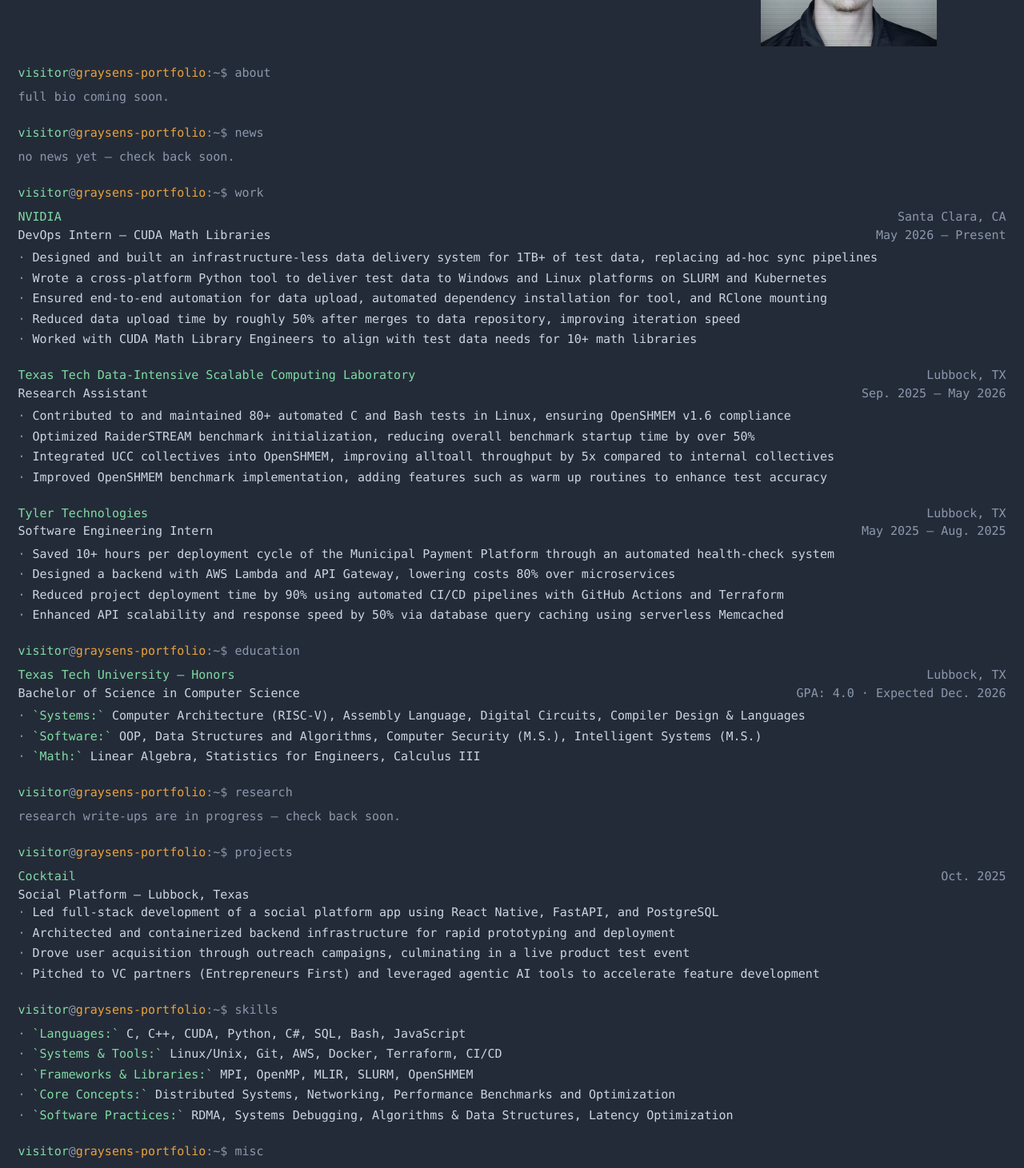
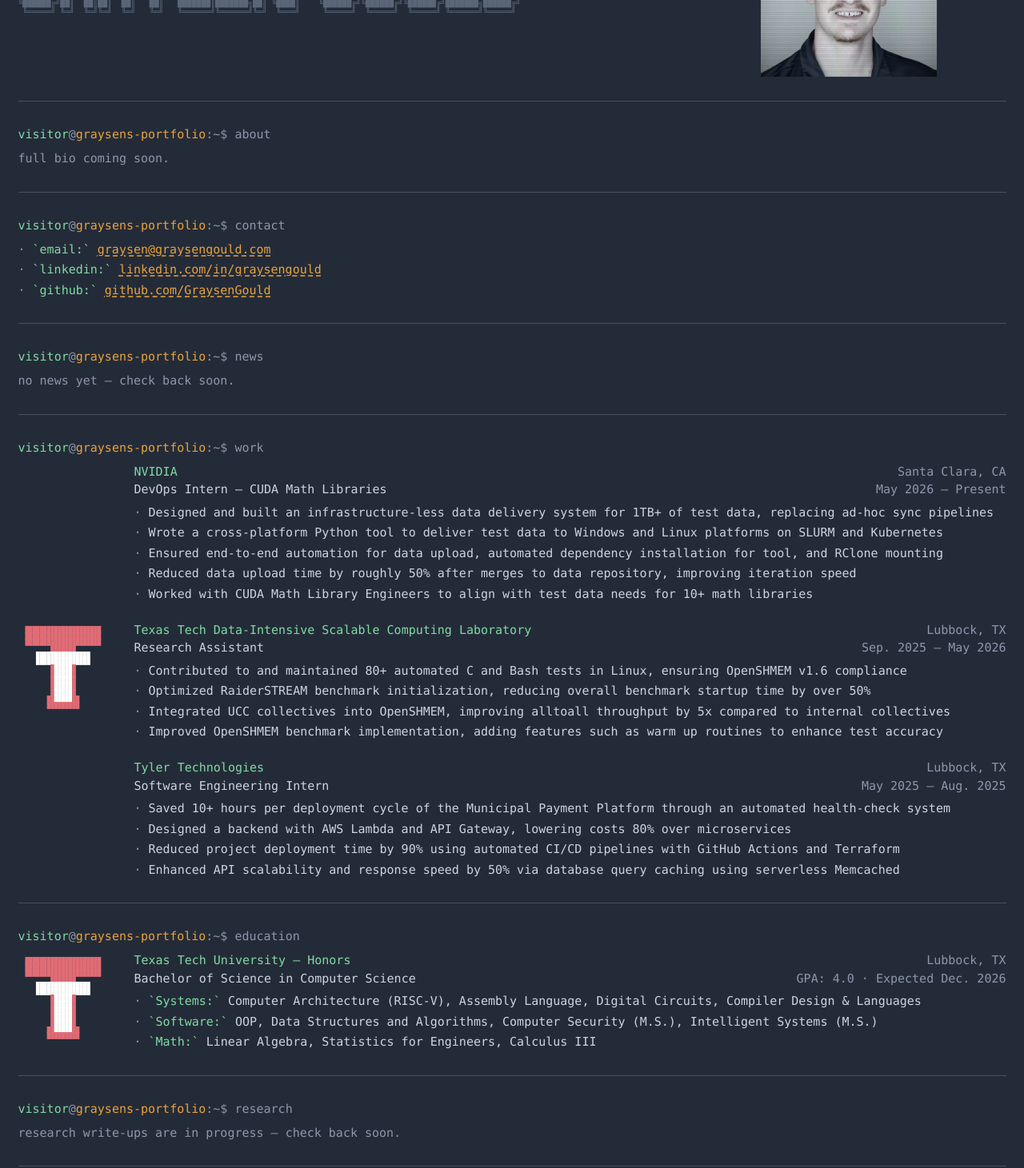
Before and after one commit to GraysenGould/portfolio, a React (Vite) app: page / in a window 1280 px wide. Shown: the part 260-1721 px from the top of the page at 80% size. Built offline with nearby package versions, Linux system fonts and the light colour scheme.

Commit message:
added ttu logo to my experience and school

```diff
--- a/src/Terminal.jsx
+++ b/src/Terminal.jsx
@@ -1,6 +1,7 @@
 import { useState, useEffect, useRef, useCallback } from 'react'
 import Help from './commands/help.jsx'
 import About from './commands/about.jsx'
+import Contact from './commands/contact.jsx'
 import News from './commands/news.jsx'
 import Experience from './commands/experience.jsx'
 import Education from './commands/education.jsx'
@@ -17,6 +18,7 @@
   help: <Help />,
   welcome: <Welcome />,
   about: <About />,
+  contact: <Contact />,
   news: <News />,
   work: <Experience />,
   education: <Education />,
@@ -30,7 +32,7 @@
 
 const PROMPT_USER = 'visitor'
 const PROMPT_HOST = 'graysens-portfolio'
-const STARTUP_COMMANDS = ['welcome', 'about', 'news', 'work', 'education', 'research', 'projects', 'skills', 'misc', 'personal']
+const STARTUP_COMMANDS = ['welcome', 'about', 'contact', 'news', 'work', 'education', 'research', 'projects', 'skills', 'misc', 'personal']
 
 function Prompt() {
   return (
@@ -45,9 +47,11 @@
 
 const startup = [
   { type: 'banner', content: null },
+  { type: 'rule' },
   ...STARTUP_COMMANDS.flatMap(cmd => [
     { type: 'input', content: cmd },
     { type: 'output', content: COMMANDS[cmd] },
+    { type: 'rule' },
   ]),
   { type: 'hint', content: null },
 ]
@@ -99,6 +103,7 @@
 
     setHistory(prev => [
       ...prev,
+      { type: 'rule' },
       inputEntry,
       ...(outputEntry ? [outputEntry] : []),
     ])
@@ -160,6 +165,9 @@
             </div>
           )
         }
+        if (entry.type === 'rule') {
+          return <div key={i} className="rule" />
+        }
         if (entry.type === 'hint') {
           return (
             <div key={i} className="hint">
--- /dev/null
+++ b/src/coloredArt.jsx
@@ -0,0 +1,30 @@
+// Parses inline color markup inside ASCII-art strings, e.g.:
+//   `{r}this part is red{/r} and {w}this part is white{/w}`
+// Supported tags: {r}...{/r} -> className="red", {w}...{/w} -> className="white"
+// Tags can wrap any span of text, including across multiple lines.
+export function renderColoredArt(str) {
+  const parts = str.split(/(\{\/?[a-z]+\})/g)
+  const nodes = []
+  let currentClass = null
+
+  const classFor = { r: 'red', w: 'white' }
+
+  for (const part of parts) {
+    const openMatch = part.match(/^\{([a-z]+)\}$/)
+    const closeMatch = part.match(/^\{\/([a-z]+)\}$/)
+
+    if (openMatch) {
+      currentClass = classFor[openMatch[1]] ?? null
+    } else if (closeMatch) {
+      currentClass = null
+    } else if (part) {
+      nodes.push(
+        currentClass
+          ? <span key={nodes.length} className={currentClass}>{part}</span>
+          : <span key={nodes.length}>{part}</span>
+      )
+    }
+  }
+
+  return nodes
+}
--- /dev/null
+++ b/src/commands/contact.jsx
@@ -0,0 +1,22 @@
+import { contact } from '../content.js'
+
+export default function Contact() {
+  return (
+    <div className="output-block">
+      <div className="bullet-list">
+        <div className="bullet-item">
+          <span className="dim">·</span>
+          <span><span className="accent">email:</span> <a href={`mailto:${contact.email}`} className="contact-link">{contact.email}</a></span>
+        </div>
+        <div className="bullet-item">
+          <span className="dim">·</span>
+          <span><span className="accent">linkedin:</span> <a href={`https://${contact.linkedin}`} target="_blank" rel="noreferrer" className="contact-link">{contact.linkedin}</a></span>
+        </div>
+        <div className="bullet-item">
+          <span className="dim">·</span>
+          <span><span className="accent">github:</span> <a href={`https://${contact.github}`} target="_blank" rel="noreferrer" className="contact-link">{contact.github}</a></span>
+        </div>
+      </div>
+    </div>
+  )
+}
--- a/src/commands/education.jsx
+++ b/src/commands/education.jsx
@@ -1,8 +1,13 @@
 import { education } from '../content.js'
+import { ttu_logo } from './welcome.jsx'
+import { renderColoredArt } from '../coloredArt.jsx'
 
 export default function Education() {
   return (
     <div className="output-block">
+      <div className="entry-logo-row">
+        <pre className="entry-logo">{renderColoredArt(ttu_logo)}</pre>
+        <div className="entry-body">
           <div className="entry-header">
             <span className="entry-title">{education.school}</span>
             <span className="entry-meta">{education.location}</span>
@@ -20,5 +25,7 @@
             ))}
           </div>
         </div>
+      </div>
+    </div>
   )
 }
--- a/src/commands/experience.jsx
+++ b/src/commands/experience.jsx
@@ -1,10 +1,19 @@
 import { experience } from '../content.js'
+import { ttu_logo } from './welcome.jsx'
+import { renderColoredArt } from '../coloredArt.jsx'
+
+const LOGOS = {
+  'Texas Tech Data-Intensive Scalable Computing Laboratory': ttu_logo,
+}
 
 export default function Experience() {
   return (
     <div className="output-block">
       {experience.map((job, i) => (
         <div key={i} className="entry">
+          <div className="entry-logo-row">
+            <pre className="entry-logo">{LOGOS[job.company] ? renderColoredArt(LOGOS[job.company]) : ''}</pre>
+            <div className="entry-body">
               <div className="entry-header">
                 <span className="entry-title">{job.company}</span>
                 <span className="entry-meta">{job.location}</span>
@@ -22,6 +31,8 @@
                 ))}
               </div>
             </div>
+          </div>
+        </div>
       ))}
     </div>
   )
--- a/src/commands/help.jsx
+++ b/src/commands/help.jsx
@@ -1,5 +1,6 @@
 const commands = [
   ['about', 'About Me'],
+  ['contact', 'Contact & Socials'],
   ['news', 'Latest Updates'],
   ['work', 'Work Experience'],
   ['education', 'My Education'],
--- a/src/commands/welcome.jsx
+++ b/src/commands/welcome.jsx
@@ -1,4 +1,5 @@
 import headshot from '../../assets/headshot_crt.jpg'
+import { renderColoredArt } from '../coloredArt.jsx'
 
 const name = ` ██████╗ ██████╗  █████╗ ██╗   ██╗███████╗███████╗███╗   ██╗     ██████╗  ██████╗ ██╗   ██╗██╗     ██████╗
 ██╔════╝ ██╔══██╗██╔══██╗╚██╗ ██╔╝██╔════╝██╔════╝████╗  ██║    ██╔════╝ ██╔═══██╗██║   ██║██║     ██╔══██╗
@@ -6,12 +7,45 @@
 ██║   ██║██╔══██╗██╔══██║  ╚██╔╝  ╚════██║██╔══╝  ██║╚██╗██║    ██║   ██║██║   ██║██║   ██║██║     ██║  ██║
 ╚██████╔╝██║  ██║██║  ██║   ██║   ███████║███████╗██║ ╚████║    ╚██████╔╝╚██████╔╝╚██████╔╝███████╗██████╔╝
  ╚═════╝ ╚═╝  ╚═╝╚═╝  ╚═╝   ╚═╝   ╚══════╝╚══════╝╚═╝  ╚═══╝     ╚═════╝  ╚═════╝  ╚═════╝ ╚══════╝╚═════╝`
+export const ttu_logo = `
+  {r}█████████████████████
+  █████████████████████
+  █████████████████████
+         ███████{/r}
+     {w}███████████████
+     ███████████████{/w}
+         {r}█{/r}{w}█████{/w}{r}█{/r}
+         {r}█{/r}{w}█████{/w}{r}█{/r}
+         {r}█{/r}{w}█████{/w}{r}█{/r}
+         {r}█{/r}{w}█████{/w}{r}█{/r}
+         {r}█{/r}{w}█████{/w}{r}█{/r}
+        {r}██{/r}{w}█████{/w}{r}██{/r}
+        {r}█████████{/r}`
+
 
 export default function Welcome() {
   return (
     <div className="output-block welcome-block">
-      <pre className="welcome-name">{name}</pre>
+      <pre className="welcome-name">{renderColoredArt(name)}</pre>
       <img src={headshot} alt="Graysen Gould" className="welcome-photo" />
     </div>
   )
 }
+
+
+
+/*
+
+  █████████████████████
+  █████████████████████
+  █████████████████████
+         ███████
+     ███████████████
+     ███████████████
+         ███████
+         ███████
+         ███████
+        █████████
+        █████████
+
+*/
--- a/src/index.css
+++ b/src/index.css
@@ -12,6 +12,8 @@
   --punct: #8B98AC;
   --ascii: #5A6678;
   --error: #e06c75;
+  --red: #e06c75;
+  --white: #ffffff;
   --font: "JetBrains Mono", "Fira Code", "SF Mono", Menlo, Consolas, monospace;
 }
 
@@ -62,6 +64,14 @@
 .hint {
   color: var(--text);
   margin-bottom: 1.5rem;
+}
+
+/* Section rule */
+.rule {
+  height: 1px;
+  background: var(--punct);
+  opacity: 0.35;
+  margin: 2rem 0;
 }
 
 /* Prompt */
@@ -146,6 +156,27 @@
   margin-bottom: 1.5rem;
 }
 
+.entry-logo-row {
+  display: flex;
+  align-items: flex-start;
+  gap: 1rem;
+}
+
+.entry-logo {
+  width: 130px;
+  flex-shrink: 0;
+  font-family: var(--font);
+  font-size: 0.5rem;
+  line-height: 1.05;
+  color: var(--ascii);
+  margin: 0;
+}
+
+.entry-body {
+  flex: 1;
+  min-width: 0;
+}
+
 .entry:last-child {
   margin-bottom: 0;
 }
@@ -201,6 +232,14 @@
 
 .accent {
   color: var(--mint);
+}
+
+.red {
+  color: var(--red);
+}
+
+.white {
+  color: var(--white);
 }
 
 .placeholder-text {
```
Lines whose indentation alone changed are shown as unchanged.
